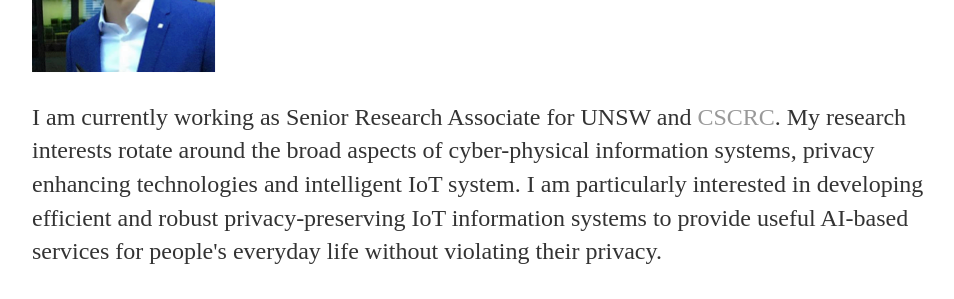
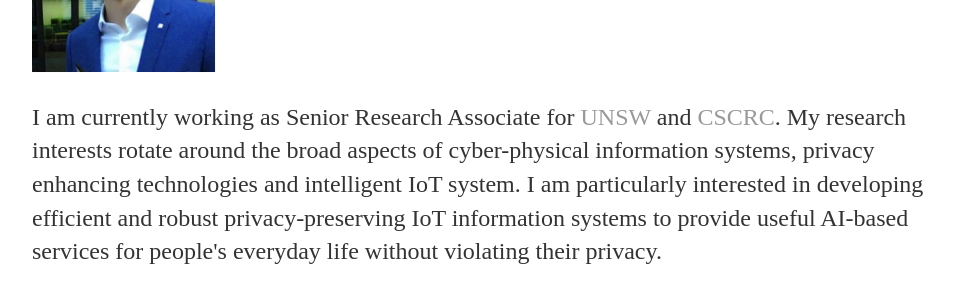
Before and after one commit to WanliXue/WanliXue.github.io, a Jekyll site: the page built from index.html, in a window 1280 px wide. Shown: the part 334-633 px from the top of the page, without its empty margins (160-1114 px from the left). Built offline with Jekyll 4.4.1, drawn with Linux system fonts in a browser that asks for light colours; part of the change alters nothing that is shown.

```diff
--- a/index.html
+++ b/index.html
@@ -6,7 +6,7 @@ title: Wanli Xue's home page
 		<div class="blurb">
 			<h1>Hi there, I'm Wanli Xue.</h1>
 			<img src="images/wanli.png" >
-			<p>I am currently working as Senior Research Associate for UNSW and <a href="https://www.cybersecuritycrc.org.au/">CSCRC</a>.
+			<p>I am currently working as Senior Research Associate for <a href="https://www.unsw.edu.au/">UNSW</a> and <a href="https://www.cybersecuritycrc.org.au/">CSCRC</a>.
 			My research interests rotate around the broad aspects of cyber-physical information systems, privacy enhancing technologies and intelligent IoT system.
 			I am particularly interested in developing efficient and robust privacy-preserving IoT information systems to provide useful AI-based services for people's everyday life without violating their privacy.</p>
 
```
